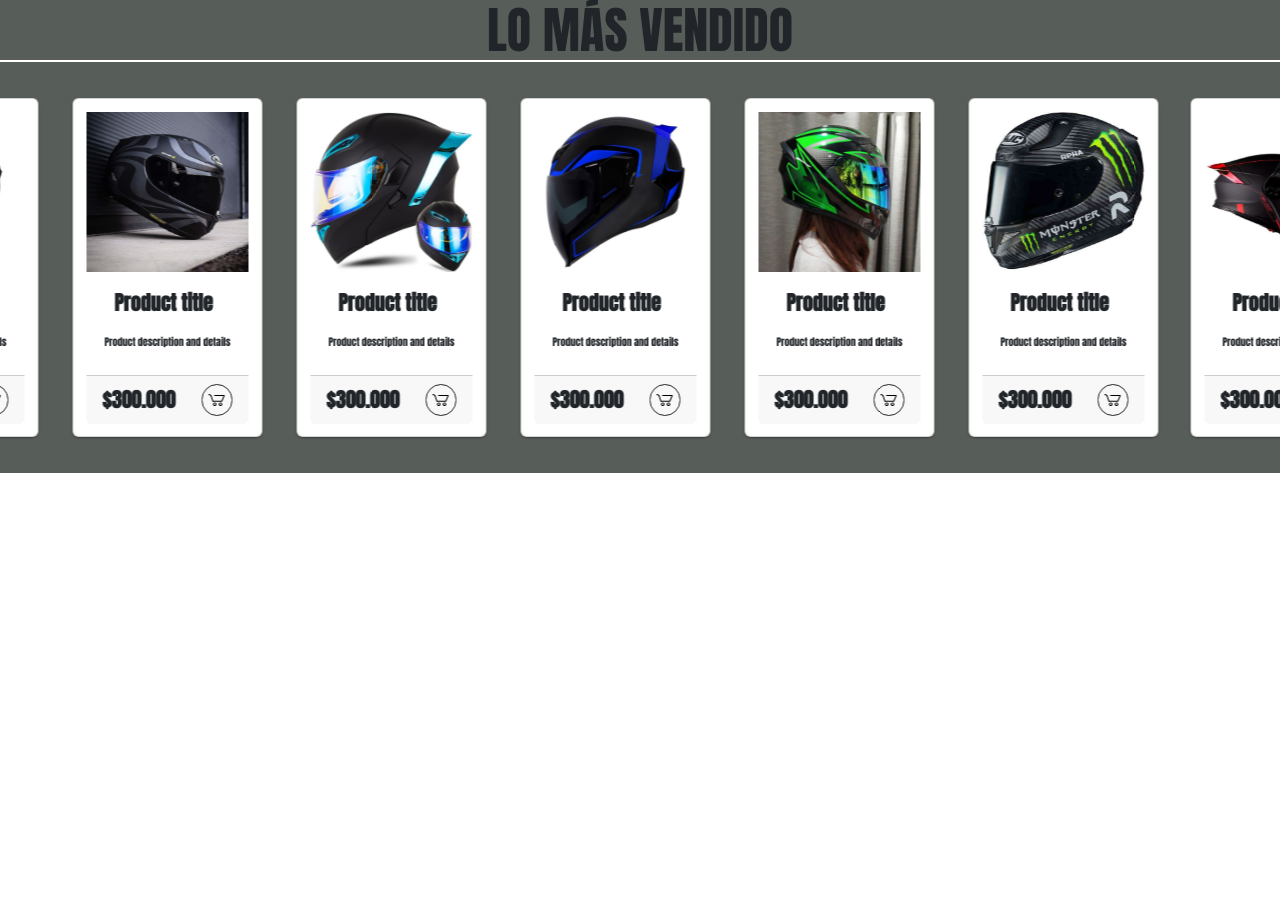
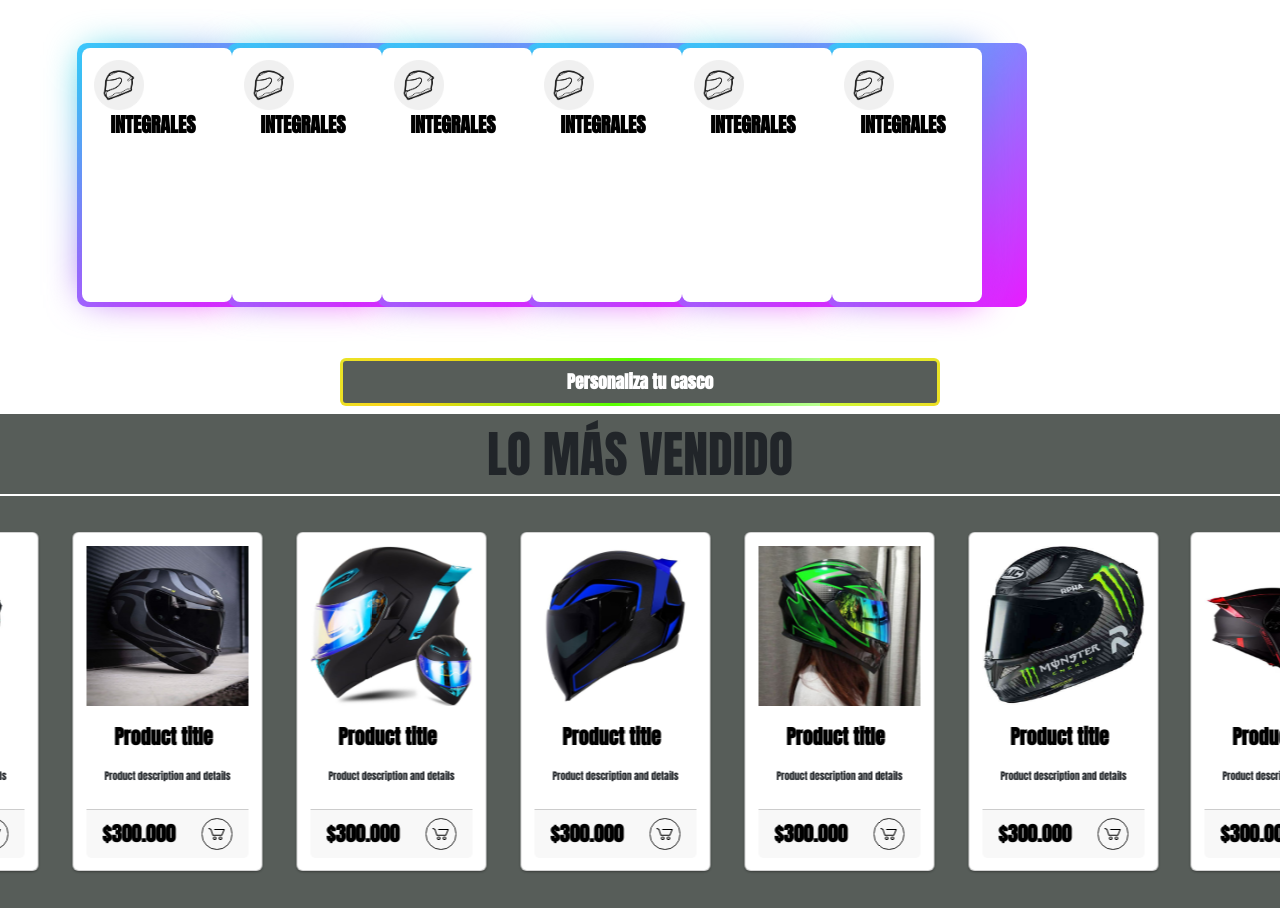
Before and after one commit to Valentinavelasquez/PROYECTO-BIT, a plain HTML site: page HTML/discasco.html in a window 1280 px wide. Before the commit the page ends 800 px from the top, so only its background shows below. Drawn offline with nearby package versions, Linux system fonts and the light colour scheme.

Commit message:
Categoria cascos

```diff
--- a/CSS/cascostyle.css
+++ b/CSS/cascostyle.css
@@ -16,11 +16,12 @@
   display: flex;
   justify-content: center;
   margin: 2px 0 2px 0;
+  padding: 10px;
   background-color: #575D59;
   font-family: var(--font);
   font-size: var(--fontsize-title);
 }
-img{
+.imgcarousel{
   display: flex;
   justify-content: center;
   align-content: center;
@@ -65,6 +66,7 @@ svg {
   display: flex;
   justify-content: center;
   margin-right: 0.5rem;
+  color: black;
 }
 
 .text-body {
@@ -124,3 +126,127 @@ svg {
     transform: translateX(-100%);
   }
 }
+
+/* Botón personaliza*/
+.seccion-botonpersonalizado{
+ display: flex;
+ justify-content: center;
+}
+
+.botoncustom{
+  width: 600px;
+  height: 100%;
+}
+
+.codepen-button {
+  font-family: var(--font);
+  display: block;
+  cursor: pointer;
+  color: white;
+  margin: .5rem 0 0.5rem 0;
+  position: relative;
+  text-decoration: none;
+  font-weight: 600;
+  border-radius: 6px;
+  overflow: hidden;
+  padding: 3px;
+  isolation: isolate;
+}
+
+.codepen-button span {
+  position: relative;
+  display: block;
+  padding: .5rem 1rem;
+  font-size: 1.1rem;
+  background: #575D59;
+  border-radius: 3px;
+  height: 100%;
+  text-align: center;
+}
+
+.codepen-button::before {
+  content: "";
+  position: absolute;
+  top: 0;
+  left: 0;
+  width: 400%;
+  height: 100%;
+  background: linear-gradient(115deg,#c8ff3e,#ffd117, #59ff00,#baff94);
+  background-size: 25% 100%;
+  animation: an-at-keyframe-css-at-rule-that-translates-via-the-transform-property-the-background-by-negative-25-percent-of-its-width-so-that-it-gives-a-nice-border-animation_-We-use-the-translate-property-to-have-a-nice-transition-so-it_s-not-a-jerk-of-a-start-or-stop .75s linear infinite;
+  animation-play-state: paused;
+  translate: -5% 0%;
+  transition: translate 0.25s ease-out;
+}
+
+.codepen-button:hover::before {
+  animation-play-state: running;
+  transition-duration: 0.75s;
+  translate: 0% 0%;
+}
+
+@keyframes an-at-keyframe-css-at-rule-that-translates-via-the-transform-property-the-background-by-negative-25-percent-of-its-width-so-that-it-gives-a-nice-border-animation_-We-use-the-translate-property-to-have-a-nice-transition-so-it_s-not-a-jerk-of-a-start-or-stop {
+  to {
+    transform: translateX(-25%);
+  }
+}
+
+/* From Uiverse.io by Pravins01 */
+
+.img-cat-cascos{
+  display: flex;
+  justify-content: center;
+  width: 50px;
+  height: 50px;
+}
+.cardcascos {
+  position: relative;
+  width: 150px;
+  height: 254px;
+  background-color: white;
+  display: flex;
+  flex-wrap: nowrap;
+  flex-direction: column;
+  padding: 12px;
+  border-radius: 8px;
+  cursor: pointer;
+  color: white;
+}
+
+.cardcascos::before {
+  content: '';
+  position: absolute;
+  inset: 0;
+  left: -5px;
+  margin: auto;
+  width: 200px;
+  height: 264px;
+  border-radius: 10px;
+  background: linear-gradient(-45deg, #e81cff 0%, #40c9ff 100% );
+  z-index: -10;
+  pointer-events: none;
+  transition: all 0.6s cubic-bezier(0.175, 0.885, 0.32, 1.275);
+}
+
+.cardcascos::after {
+  content: "";
+  z-index: -1;
+  position: absolute;
+  inset: 0;
+  background: linear-gradient(-45deg, #fc00ff 0%, #00dbde 100% );
+  transform: translate3d(0, 0, 0) scale(0.95);
+  filter: blur(20px);
+}
+
+.cardcascos p:last-child {
+  color: #e81cff;
+  font-weight: 600;
+}
+
+.cardcascos:hover::after {
+  filter: blur(30px);
+}
+
+.cardcascos:hover::before {
+  transform: rotate(-90deg) scaleX(1.34) scaleY(0.77);
+}
--- a/HTML/discasco.html
+++ b/HTML/discasco.html
@@ -10,14 +10,51 @@
 </head>
 
 <body>
+    <section class="seccion-categoriacascos">
+        <div class="container mt-5 mb-5">
+            <div class="d-flex categoriacascos">
+                <div class="cardcascos">
+                    <img class="img-cat-cascos" src="/IMAGENES/ICONOS/integrales.png" alt="">
+                    <h1 class="text-title">INTEGRALES</h1>
+                </div>
+                <div class="cardcascos">
+                    <img class="img-cat-cascos" src="/IMAGENES/ICONOS/integrales.png" alt="">
+                    <h1 class="text-title">INTEGRALES</h1>
+                </div>
+                <div class="cardcascos">
+                    <img class="img-cat-cascos" src="/IMAGENES/ICONOS/integrales.png" alt="">
+                    <h1 class="text-title">INTEGRALES</h1>
+                </div>
+                <div class="cardcascos">
+                    <img class="img-cat-cascos" src="/IMAGENES/ICONOS/integrales.png" alt="">
+                    <h1 class="text-title">INTEGRALES</h1>
+                </div>
+                <div class="cardcascos">
+                    <img class="img-cat-cascos" src="/IMAGENES/ICONOS/integrales.png" alt="">
+                    <h1 class="text-title">INTEGRALES</h1>
+                </div>
+                <div class="cardcascos">
+                    <img class="img-cat-cascos" src="/IMAGENES/ICONOS/integrales.png" alt="">
+                    <h1 class="text-title">INTEGRALES</h1>
+                </div>
+            </div>
+        </div>
+    </section>
+
+    <section class="seccion-botonpersonalizado">
+        <div class="botoncustom">
+            <a class="codepen-button"><span>Personaliza tu casco</span></a>
+        </div>
+    </section>
+
     <section class="seccion-masvendido">
-        <div class="row">
+        <div class="fluid row">
             <h1 class="titulo col-12">LO MÁS VENDIDO</h1>
         </div>
         <div class="fluid carousel">
             <div class="group">
                 <div class="card">
-                    <img src="/IMAGENES/CATALOGO/casco abatible 1.jpg" alt="">
+                    <img class="imgcarousel" src="/IMAGENES/CATALOGO/casco abatible 1.jpg" alt="">
                     <div class="card-info">
                         <p class="text-title">Product title </p>
                         <p class="text-body">Product description and details</p>
@@ -34,7 +71,7 @@
                     </div>
                 </div>
                 <div class="card">
-                    <img src="/IMAGENES/CATALOGO/casco abatible 2.jpg" alt="">
+                    <img class="imgcarousel" src="/IMAGENES/CATALOGO/casco abatible 2.jpg" alt="">
                     <div class="card-info">
                         <p class="text-title">Product title </p>
                         <p class="text-body">Product description and details</p>
@@ -51,7 +88,7 @@
                     </div>
                 </div>
                 <div class="card">
-                    <img src="/IMAGENES/CATALOGO/casco abatible 3.jpg" alt="">
+                    <img class="imgcarousel" src="/IMAGENES/CATALOGO/casco abatible 3.jpg" alt="">
                     <div class="card-info">
                         <p class="text-title">Product title </p>
                         <p class="text-body">Product description and details</p>
@@ -68,7 +105,7 @@
                     </div>
                 </div>
                 <div class="card">
-                    <img src="/IMAGENES/CATALOGO/casco integral 1.jpg" alt="">
+                    <img class="imgcarousel" src="/IMAGENES/CATALOGO/casco integral 1.jpg" alt="">
                     <div class="card-info">
                         <p class="text-title">Product title </p>
                         <p class="text-body">Product description and details</p>
@@ -85,7 +122,7 @@
                     </div>
                 </div>
                 <div class="card">
-                    <img src="/IMAGENES/CATALOGO/casco integral 2.jpg" alt="">
+                    <img class="imgcarousel" src="/IMAGENES/CATALOGO/casco integral 2.jpg" alt="">
                     <div class="card-info">
                         <p class="text-title">Product title </p>
                         <p class="text-body">Product description and details</p>
@@ -102,7 +139,7 @@
                     </div>
                 </div>
                 <div class="card">
-                    <img src="/IMAGENES/CATALOGO/casco integral 3.jpg" alt="">
+                    <img class="imgcarousel" src="/IMAGENES/CATALOGO/casco integral 3.jpg" alt="">
                     <div class="card-info">
                         <p class="text-title">Product title </p>
                         <p class="text-body">Product description and details</p>
@@ -119,7 +156,7 @@
                     </div>
                 </div>
                 <div class="card">
-                    <img src="/IMAGENES/CATALOGO/casco integral 4.jpg" alt="">
+                    <img class="imgcarousel" src="/IMAGENES/CATALOGO/casco integral 4.jpg" alt="">
                     <div class="card-info">
                         <p class="text-title">Product title </p>
                         <p class="text-body">Product description and details</p>
@@ -138,7 +175,7 @@
             </div>
             <div aria-hidden class="group">
                 <div class="card">
-                    <img src="/IMAGENES/CATALOGO/casco abatible 1.jpg" alt="">
+                    <img class="imgcarousel" src="/IMAGENES/CATALOGO/casco abatible 1.jpg" alt="">
                     <div class="card-info">
                         <p class="text-title">Product title </p>
                         <p class="text-body">Product description and details</p>
@@ -155,7 +192,7 @@
                     </div>
                 </div>
                 <div class="card">
-                    <img src="/IMAGENES/CATALOGO/casco abatible 2.jpg" alt="">
+                    <img class="imgcarousel" src="/IMAGENES/CATALOGO/casco abatible 2.jpg" alt="">
                     <div class="card-info">
                         <p class="text-title">Product title </p>
                         <p class="text-body">Product description and details</p>
@@ -172,7 +209,7 @@
                     </div>
                 </div>
                 <div class="card">
-                    <img src="/IMAGENES/CATALOGO/casco abatible 3.jpg" alt="">
+                    <img class="imgcarousel" src="/IMAGENES/CATALOGO/casco abatible 3.jpg" alt="">
                     <div class="card-info">
                         <p class="text-title">Product title </p>
                         <p class="text-body">Product description and details</p>
@@ -189,7 +226,7 @@
                     </div>
                 </div>
                 <div class="card">
-                    <img src="/IMAGENES/CATALOGO/casco integral 1.jpg" alt="">
+                    <img class="imgcarousel" src="/IMAGENES/CATALOGO/casco integral 1.jpg" alt="">
                     <div class="card-info">
                         <p class="text-title">Product title </p>
                         <p class="text-body">Product description and details</p>
@@ -206,7 +243,7 @@
                     </div>
                 </div>
                 <div class="card">
-                    <img src="/IMAGENES/CATALOGO/casco integral 2.jpg" alt="">
+                    <img class="imgcarousel" src="/IMAGENES/CATALOGO/casco integral 2.jpg" alt="">
                     <div class="card-info">
                         <p class="text-title">Product title </p>
                         <p class="text-body">Product description and details</p>
@@ -223,7 +260,7 @@
                     </div>
                 </div>
                 <div class="card">
-                    <img src="/IMAGENES/CATALOGO/casco integral 3.jpg" alt="">
+                    <img class="imgcarousel" src="/IMAGENES/CATALOGO/casco integral 3.jpg" alt="">
                     <div class="card-info">
                         <p class="text-title">Product title </p>
                         <p class="text-body">Product description and details</p>
@@ -240,7 +277,7 @@
                     </div>
                 </div>
                 <div class="card">
-                    <img src="/IMAGENES/CATALOGO/casco integral 4.jpg" alt="">
+                    <img class="imgcarousel" src="/IMAGENES/CATALOGO/casco integral 4.jpg" alt="">
                     <div class="card-info">
                         <p class="text-title">Product title </p>
                         <p class="text-body">Product description and details</p>
```
Also changed, not shown: IMAGENES/ICONOS/abatibles.png (renamed from IMAGENES/ICONOS/2ad4b23f-90fb-455a-9de7-2fc095e831c9___5cda00f721228dcad0f359aa58841a7f.png.webp), IMAGENES/ICONOS/abiertos.png (renamed from IMAGENES/ICONOS/419e270f-81f9-4990-9085-a5f2f4cbb73f___ab4db726d54555aae5c55d197468b94d.png.webp), IMAGENES/ICONOS/cross.png (renamed from IMAGENES/ICONOS/ab4b9942-4556-4883-93e5-be8032f40688___1a3b7395b6a0b482bb9a842289c06501.png.webp), IMAGENES/ICONOS/integrales.png (renamed from IMAGENES/ICONOS/740a4bdb-f942-473f-9102-96688cb60c6c___82c3ee954c53493515661eae05953b17.png.webp), IMAGENES/ICONOS/modulares.png (renamed from IMAGENES/ICONOS/0aaf28a7-b82e-4a2f-a6b4-805aed4daac6___920da0af3a2a02022fbfc4bb87fa0861.png.webp), IMAGENES/ICONOS/multiproposito.png (renamed from IMAGENES/ICONOS/2c0f0070-9079-4a2a-bb67-9b1f88dce05a___d821d861aae75ae7099a5301f2764d8f.png.webp), 2 other files.
